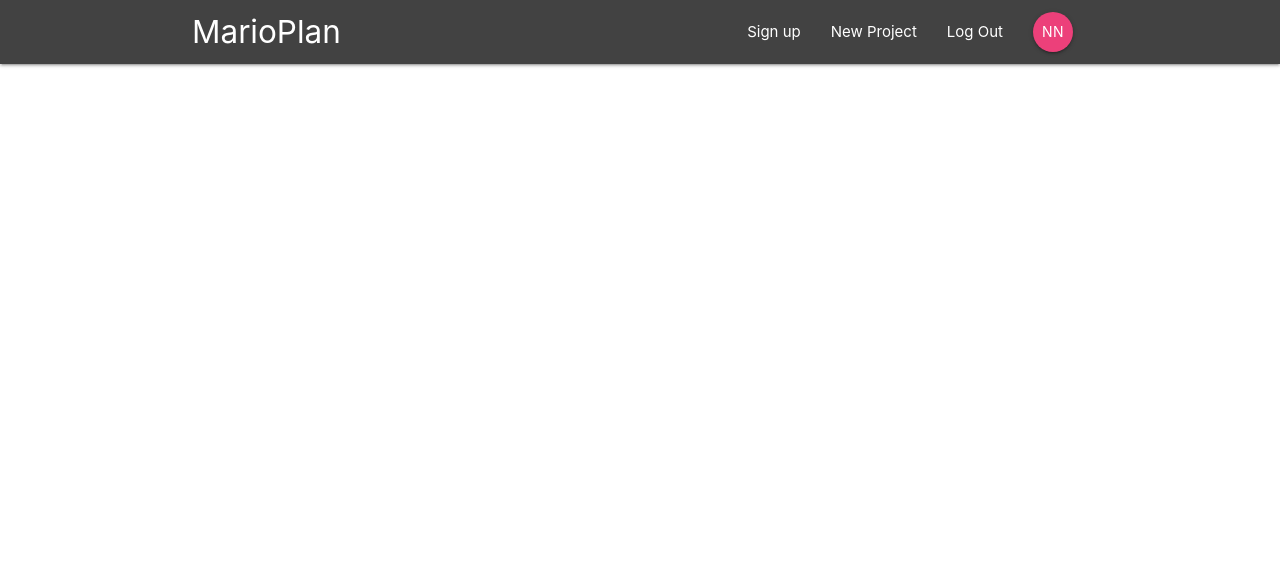
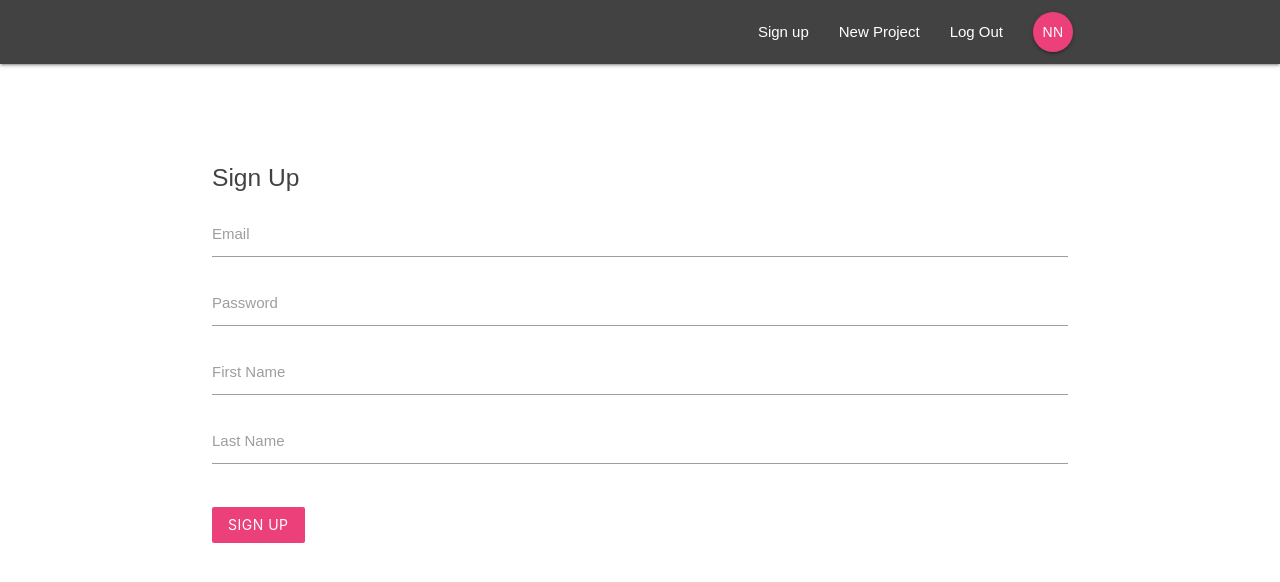
Before and after one commit to ochio/board, a React (Create React App) app: page /signup in a window 1280 px wide. Shown: the top 582 px of the page. Built offline with nearby package versions, Linux system fonts and the light colour scheme.

Commit message:
react done

```diff
--- a/package.json
+++ b/package.json
@@ -12,8 +12,10 @@
     "@types/react-dom": "^16.9.0",
     "react": "^16.13.1",
     "react-dom": "^16.13.1",
+    "react-redux": "^7.2.0",
     "react-router-dom": "^5.1.2",
     "react-scripts": "3.4.1",
+    "redux": "^4.0.5",
     "typescript": "~3.7.2"
   },
   "scripts": {
@@ -38,6 +40,7 @@
     ]
   },
   "devDependencies": {
+    "@types/react-redux": "^7.1.7",
     "@types/react-router-dom": "^5.1.3"
   }
 }
--- a/src/App.tsx
+++ b/src/App.tsx
@@ -3,6 +3,9 @@ import { BrowserRouter, Switch, Route } from 'react-router-dom'
 import Navbar from './components/layout/Navbar'
 import Dashboard from './components/dashboard/Dashboard';
 import ProjectDetails from './components/projects/ProjectDetails';
+import SignIn from './components/auth/SignIn';
+import SignUp from './components/auth/SignUp';
+import CreateProject from './components/projects/CreateProject';
 
 const App: React.FC = () => {
   return (
@@ -12,6 +15,9 @@ const App: React.FC = () => {
 				<Switch>
 					<Route exact path="/" component={Dashboard} />
 					<Route path="/project/:id" component={ProjectDetails} />
+					<Route path="/signin" component={SignIn} />
+					<Route path="/signup" component={SignUp} />
+					<Route path="/create" component={CreateProject} />
 				</Switch>
 			</div>
 		</BrowserRouter>
--- /dev/null
+++ b/src/components/auth/SignIn.tsx
@@ -0,0 +1,41 @@
+import React, {useState} from 'react'
+
+const SignIn:React.FC = () => {
+	const [email, setEmail] = useState<string>('')
+	const [password, setPass] = useState<string>('')
+
+	const handleEmailChange = (e:React.FormEvent<HTMLInputElement>) => {
+		setEmail(e.target.value)
+	}
+
+	const handlePassChange = (e:React.FormEvent<HTMLInputElement>) => {
+		setPass(e.target.value)
+	}
+
+	const handleSubmit = (e:React.FormEvent<HTMLInputElement>) => {
+		e.preventDefault()
+		console.log(email,password);
+	}
+
+	return(
+		<div className="container">
+			<form onSubmit={handleSubmit} className="white">
+				<h5 className="grey-text text-darken-3">Sign In</h5>
+				<div className="input-filed">
+					<label htmlFor="email">Email</label>
+					<input type="email" id="email" onChange={handleEmailChange}/>
+				</div>
+				<div className="input-filed">
+					<label htmlFor="password">password</label>
+					<input type="password" id="password" onChange={handlePassChange}/>
+				</div>
+				<div className="input-fild">
+					<button className="btn pink lighten-1 z-depth-0">Login</button>
+				</div>
+			</form>
+		</div>
+	)
+
+}
+
+export default SignIn
--- /dev/null
+++ b/src/components/auth/SignUp.tsx
@@ -0,0 +1,64 @@
+import React, {useState} from 'react'
+
+const SignUp:React.FC = () => {
+	const [email, setEmail] = useState<string>('')
+	const [password, setPass] = useState<string>('')
+	const [firstName, setFirstName] = useState<string>('')
+	const [lastName, setLastName] = useState<string>('')
+	let state = {
+		email: email,
+		password: password,
+		firstName: firstName,
+		lastName: lastName
+	}
+
+	const handleEmailChange = (e:React.FormEvent<HTMLInputElement>) => {
+		setEmail(e.target.value)
+	}
+
+	const handlePassChange = (e:React.FormEvent<HTMLInputElement>) => {
+		setPass(e.target.value)
+	}
+
+	const handleFirstNameChange = (e:React.FormEvent<HTMLInputElement>) => {
+		setFirstName(e.target.value)
+	}
+
+	const handleLastNameChange = (e:React.FormEvent<HTMLInputElement>) => {
+		setLastName(e.target.value)
+	}
+
+	const handleSubmit = (e:React.FormEvent<HTMLInputElement>) => {
+		e.preventDefault()
+		console.log(state);
+	}
+
+	return (
+		<div className="container">
+			<form onSubmit={handleSubmit} className="white">
+				<h5 className="grey-text text-darken-3">Sign Up</h5>
+				<div className="input-field">
+					<label htmlFor="email">Email</label>
+					<input type="email" id="email" onChange={handleEmailChange}/>
+				</div>
+				<div className="input-field">
+					<label htmlFor="password">Password</label>
+					<input type="password" id="password" onChange={handlePassChange}/>
+				</div>
+				<div className="input-field">
+					<label htmlFor="firstName">First Name</label>
+					<input type="text" id="firstName" onChange={handleFirstNameChange}/>
+				</div>
+				<div className="input-field">
+					<label htmlFor="lastName">Last Name</label>
+					<input type="text" id="lastName" onChange={handleLastNameChange}/>
+				</div>
+				<div className="input-field">
+					<button className="btn pink lighten-1 z-depth-0">Sign up</button>
+				</div>
+			</form>
+		</div>
+	)
+}
+
+export default SignUp
--- a/src/components/layout/Navbar.tsx
+++ b/src/components/layout/Navbar.tsx
@@ -1,5 +1,5 @@
 import React from 'react'
-import { Link } from 'react-router-dom'
+// import { Link } from 'react-router-dom'
 import SignOutLinks from './SignedOutLinks'
 import SignInLinks from './SignedInLinks'
 
@@ -7,7 +7,7 @@ const Navbar:React.FC = () => {
 	return (
 		<nav className="nav-wrapper grey darken-3">
 			<div className="container">
-				<Link to="/" className="brand-logo">MarioPlan</Link>
+				{/* <Link to="/" className="brand-logo">a</Link> */}
 				<SignInLinks />
 				<SignOutLinks />
 			</div>
--- a/src/components/layout/SignedInLinks.tsx
+++ b/src/components/layout/SignedInLinks.tsx
@@ -4,7 +4,7 @@ import { NavLink } from 'react-router-dom'
 const SignInLinks:React.FC = () => {
 	return(
 		<ul className="right">
-			<li><NavLink to="/">New Project</NavLink></li>
+			<li><NavLink to="/create">New Project</NavLink></li>
 			<li><NavLink to="/">Log Out</NavLink></li>
 			<li><NavLink to="/" className="btn btn-floating pink lighten-1">NN</NavLink></li>
 		</ul>
--- a/src/components/layout/SignedOutLinks.tsx
+++ b/src/components/layout/SignedOutLinks.tsx
@@ -5,8 +5,8 @@ const SignOutLinks:React.FC = () => {
 	return (
 		<ul className="right">
 			<li>
-				<NavLink to="/">Sign up</NavLink>
-				<NavLink to="/">Log In</NavLink>
+				<NavLink to="/signup">Sign up</NavLink>
+				<NavLink to="/sginin">Log In</NavLink>
 			</li>
 		</ul>
 	)
--- /dev/null
+++ b/src/components/projects/CreateProject.tsx
@@ -0,0 +1,40 @@
+import React, {useState} from 'react'
+
+const CreateProject:React.FC = () => {
+	const [title, setTitle] = useState<string>('')
+	const [content, setContent] = useState<string>('')
+
+	const handleTitleChange = (e:React.FormEvent<HTMLInputElement>) => {
+		setTitle(e.target.value)
+	}
+
+	const handleContentChange = (e:React.FormEvent<HTMLInputElement>) => {
+		setContent(e.target.value)
+	}
+
+	const handleSubmit = (e:React.FormEvent<HTMLInputElement>) => {
+		e.preventDefault()
+		console.log(title,content);
+	}
+
+	return(
+		<div className="container">
+			<form onSubmit={handleSubmit} className="white">
+				<h5 className="grey-text text-darken-3">Create new Project</h5>
+				<div className="input-field">
+					<label htmlFor="title">Titel</label>
+					<input type="text" id="title" onChange={handleTitleChange}/>
+				</div>
+				<div className="input-field">
+					<label htmlFor="content">Project Content</label>
+					<textarea id="content" className="materialize-textarea" onChange={handleContentChange}></textarea>
+				</div>
+				<div className="input-field">
+					<button className="btn pink lighten-1 z-depth-0">Create</button>
+				</div>
+			</form>
+		</div>
+	)
+}
+
+export default CreateProject
--- a/src/index.css
+++ b/src/index.css
@@ -1,13 +1,25 @@
+html {
+  min-height: 100%;
+}
 body {
   margin: 0;
-  font-family: -apple-system, BlinkMacSystemFont, 'Segoe UI', 'Roboto', 'Oxygen',
-    'Ubuntu', 'Cantarell', 'Fira Sans', 'Droid Sans', 'Helvetica Neue',
-    sans-serif;
-  -webkit-font-smoothing: antialiased;
-  -moz-osx-font-smoothing: grayscale;
+  padding: 0rem;
+  font-family: sans-serif;
+  min-height: 100%;
 }
 
-code {
-  font-family: source-code-pro, Menlo, Monaco, Consolas, 'Courier New',
-    monospace;
+form {
+  padding: 20px;
+  margin-top: 60px;
 }
+
+form button, form h5 {
+  margin: 20px 0;
+}
+input[type=text]:not(.browser-default):focus:not([readonly]),
+input[type=email]:not(.browser-default):focus:not([readonly]),
+input[type=password]:not(.browser-default):focus:not([readonly]),
+textarea.materialize-textarea:focus:not([readonly]) {
+  border-color: #ec407a;
+  box-shadow: none;
+}
```
Also changed, not shown: 1 other file (tests, documents, lock files or other folders).
